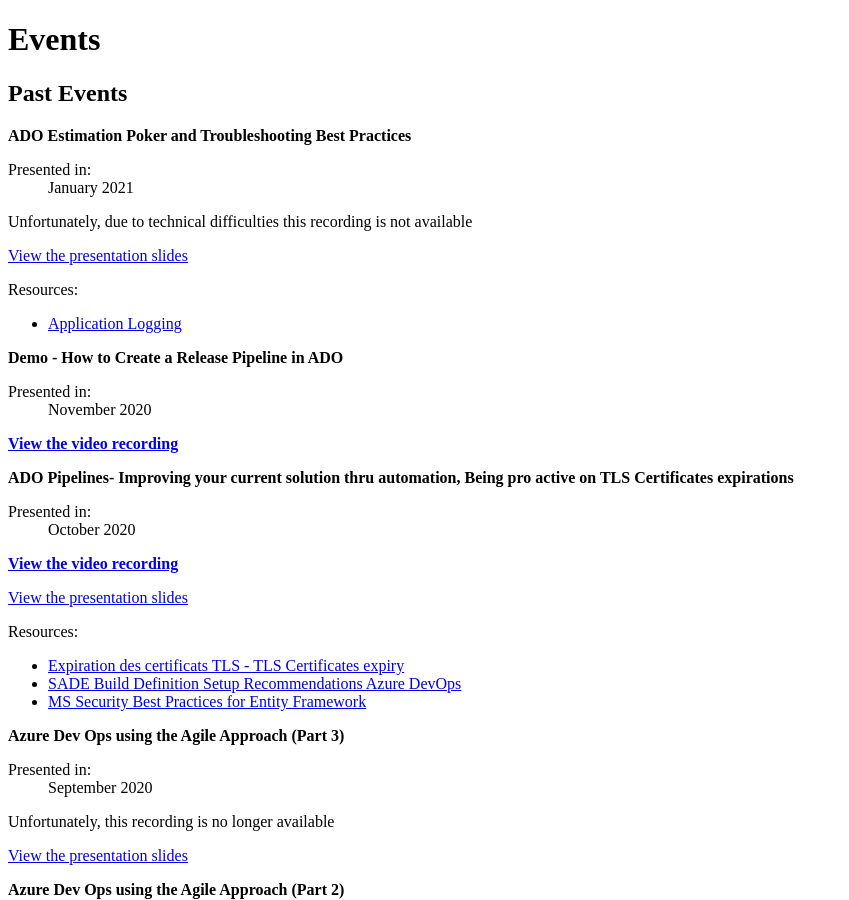
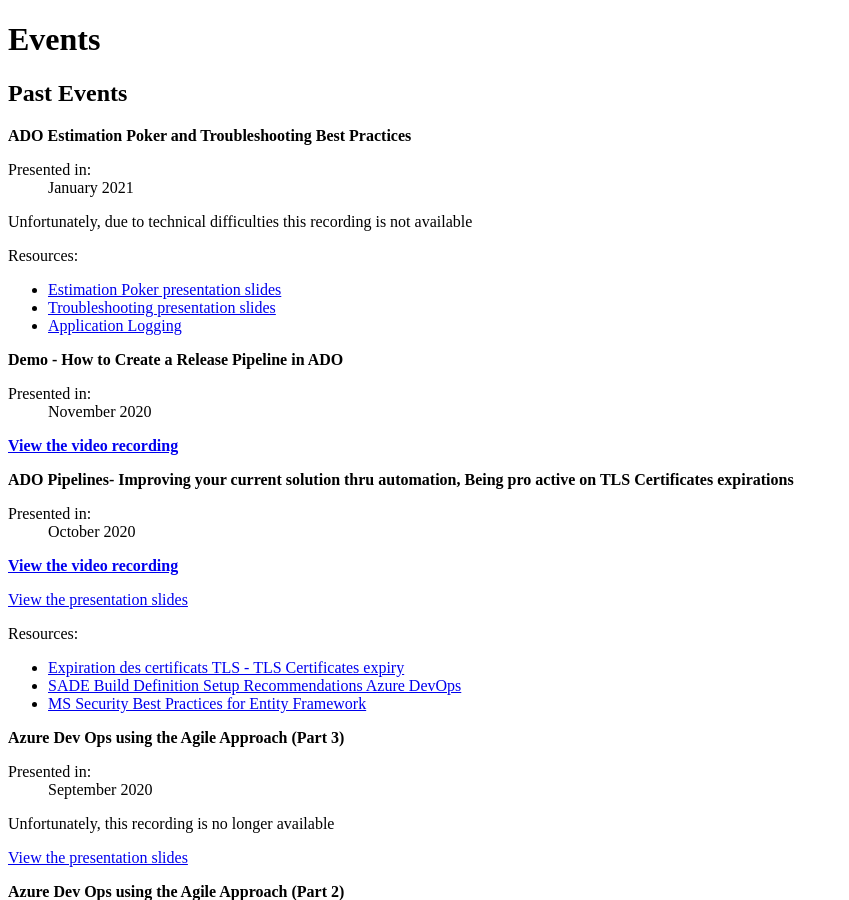
Before and after one commit to esdc-devcop/esdc-devcop.github.io, a Jekyll site: the page built from _pages/events.md, in a window 1280 px wide and 900 px high. Shown: the whole window, without its empty margins (0-849 px from the left). Built offline with Jekyll 4.4.1, drawn with Linux system fonts in a browser that asks for light colours; comment, search, counter and statistics services are not loaded.

Commit message:
presentation slides as resources instead
Hi,
Only the first presentation was displayed, so added both as resources instead, thx!

```diff
--- a/_data/events.yml
+++ b/_data/events.yml
@@ -12,9 +12,11 @@
   - month: January 2021
     topic: ADO Estimation Poker and Troubleshooting Best Practices
     norecording: Unfortunately, due to technical difficulties this recording is not available
-    presentation: https://github.com/esdc-devcop/presentations/blob/master/EstimationPoker.pptx
-    presentation: https://github.com/esdc-devcop/presentations/blob/master/Troubleshooting.pptx
     resources:
+      - title: Estimation Poker presentation slides
+        link:  https://github.com/esdc-devcop/presentations/blob/master/EstimationPoker.pptx
+      - title: Troubleshooting presentation slides
+        link:  https://github.com/esdc-devcop/presentations/blob/master/Troubleshooting.pptx
       - title: Application Logging
         link:  https://esdc-devcop.github.io/recommendations/application-logging.html
 
```
